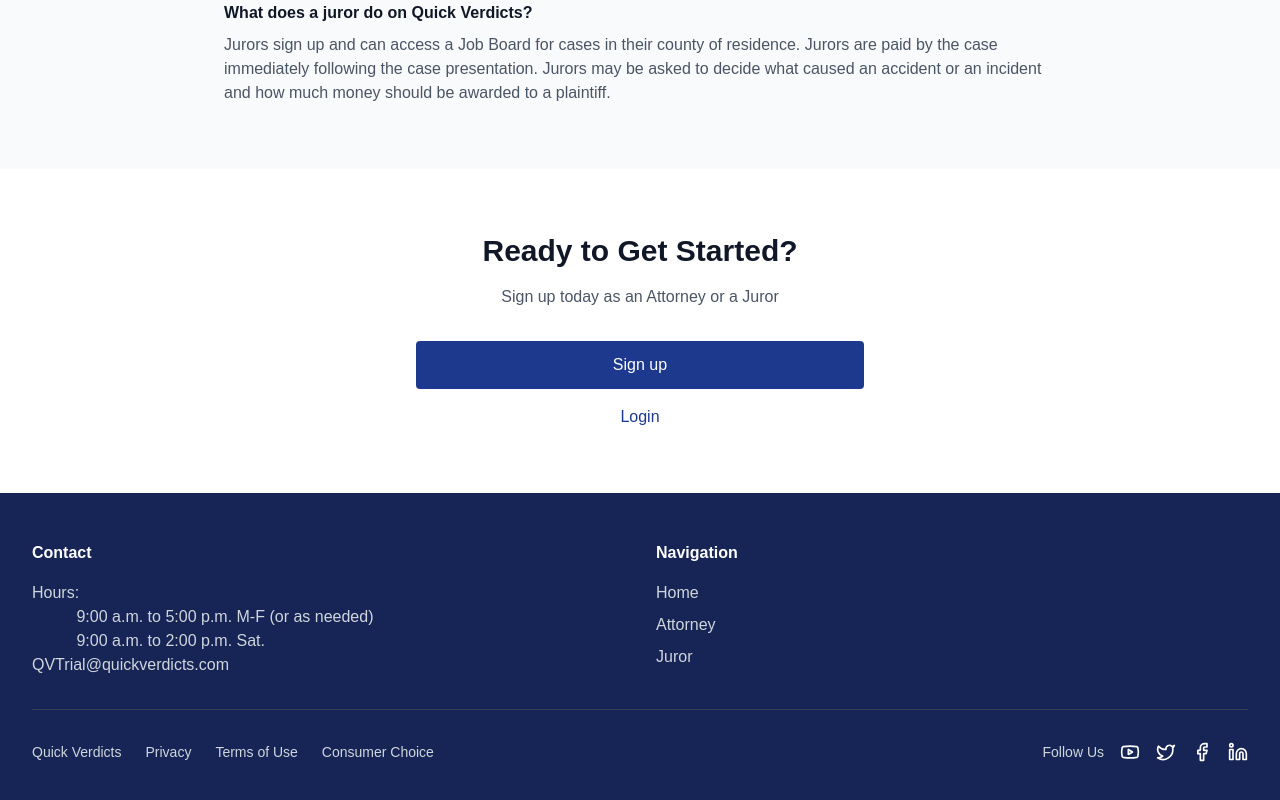
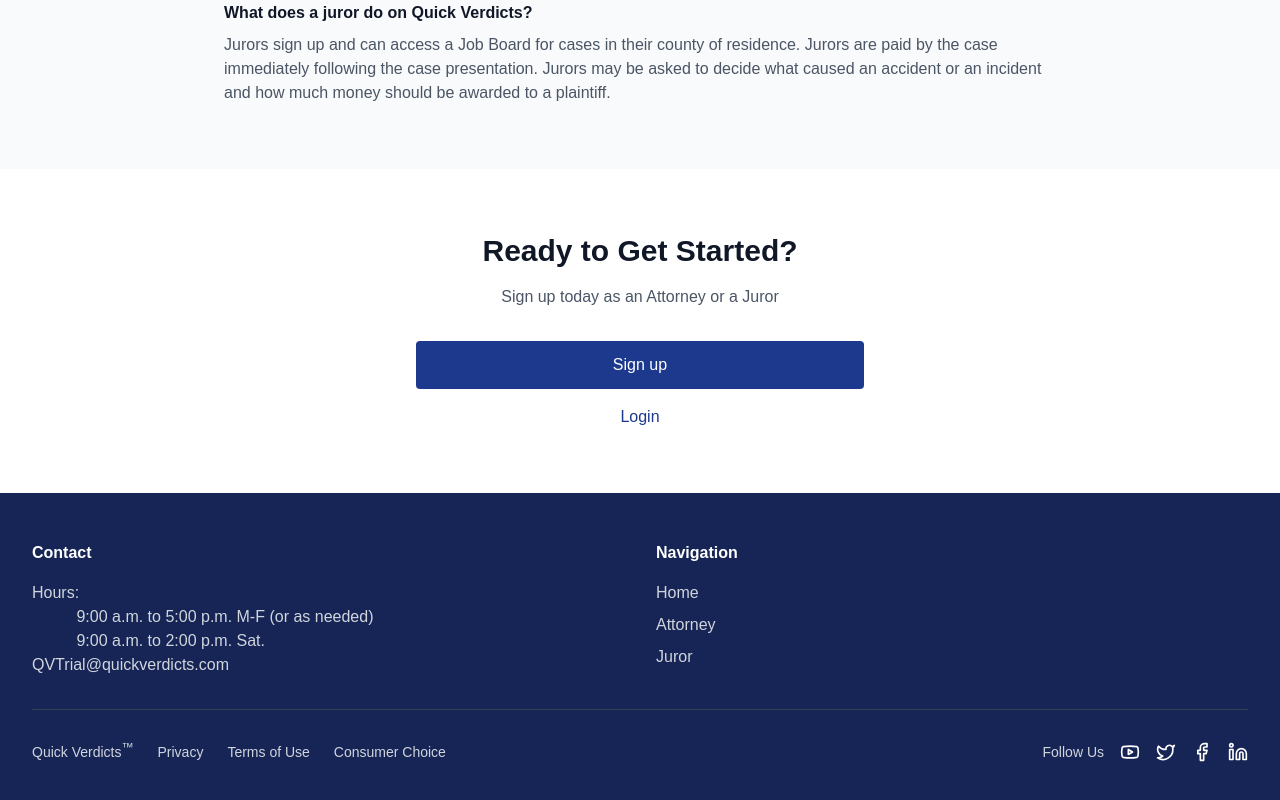
Before and after one commit to RupeshSangoju/quickverdicts, a Next.js app in the folder frontend/: page / in a window 1280 px wide. Shown: the part 3201-4001 px from the top of the page. Built offline with nearby package versions, Linux system fonts and the light colour scheme; no server answers.

Commit message:
new text changes

```diff
--- a/frontend/app/for-attorneys/page.tsx
+++ b/frontend/app/for-attorneys/page.tsx
@@ -289,7 +289,7 @@ period with the jurors.
 
           <div className="border-t border-gray-700 pt-8 flex flex-wrap justify-between items-center">
             <div className="flex space-x-6 text-sm text-gray-300">
-              <Link href="/" className="hover:text-white">Quick Verdicts<sup className="text-[12px]">®</sup></Link>
+              <Link href="/" className="hover:text-white">Quick Verdicts<sup className="text-[12px]">™</sup></Link>
               <Link href="/" className="hover:text-white">Privacy</Link>
               <Link href="/" className="hover:text-white">Terms of Use</Link>
             </div>
--- a/frontend/app/for-juror/page.tsx
+++ b/frontend/app/for-juror/page.tsx
@@ -125,7 +125,7 @@ Browse available cases in your area and choose the ones that fit your schedule.
 
             <div>
               <h2 className="text-3xl font-bold text-gray-900 mb-6">
-                How It Works for Jurors
+                How It Works for Mock Jurors
               </h2>
 
 
@@ -251,7 +251,7 @@ Browse available cases in your area and choose the ones that fit your schedule.
 
           <div className="border-t border-gray-700 pt-8 flex flex-wrap justify-between items-center">
             <div className="flex space-x-6 text-sm text-gray-300">
-              <Link href="/" className="hover:text-white">Quick Verdicts<sup className="text-[12px]">®</sup></Link>
+              <Link href="/" className="hover:text-white">Quick Verdicts<sup className="text-[12px]">™</sup></Link>
               <Link href="/" className="hover:text-white">Privacy</Link>
               <Link href="/" className="hover:text-white">Terms of Use</Link>
             </div>
--- a/frontend/app/page.tsx
+++ b/frontend/app/page.tsx
@@ -316,7 +316,7 @@ cases in:            </p>
 
           <div className="border-t border-gray-700 pt-8 flex flex-wrap justify-between items-center">
             <div className="flex space-x-6 text-sm text-gray-300">
-              <Link href="/" className="hover:text-white">Quick Verdicts</Link>
+              <Link href="/" className="hover:text-white">Quick Verdicts<sup className="text-[12px]">™</sup></Link>
               <Link href="/" className="hover:text-white">Privacy</Link>
               <Link href="/" className="hover:text-white">Terms of Use</Link>
               <Link href="/" className="hover:text-white">Consumer Choice</Link>
```
